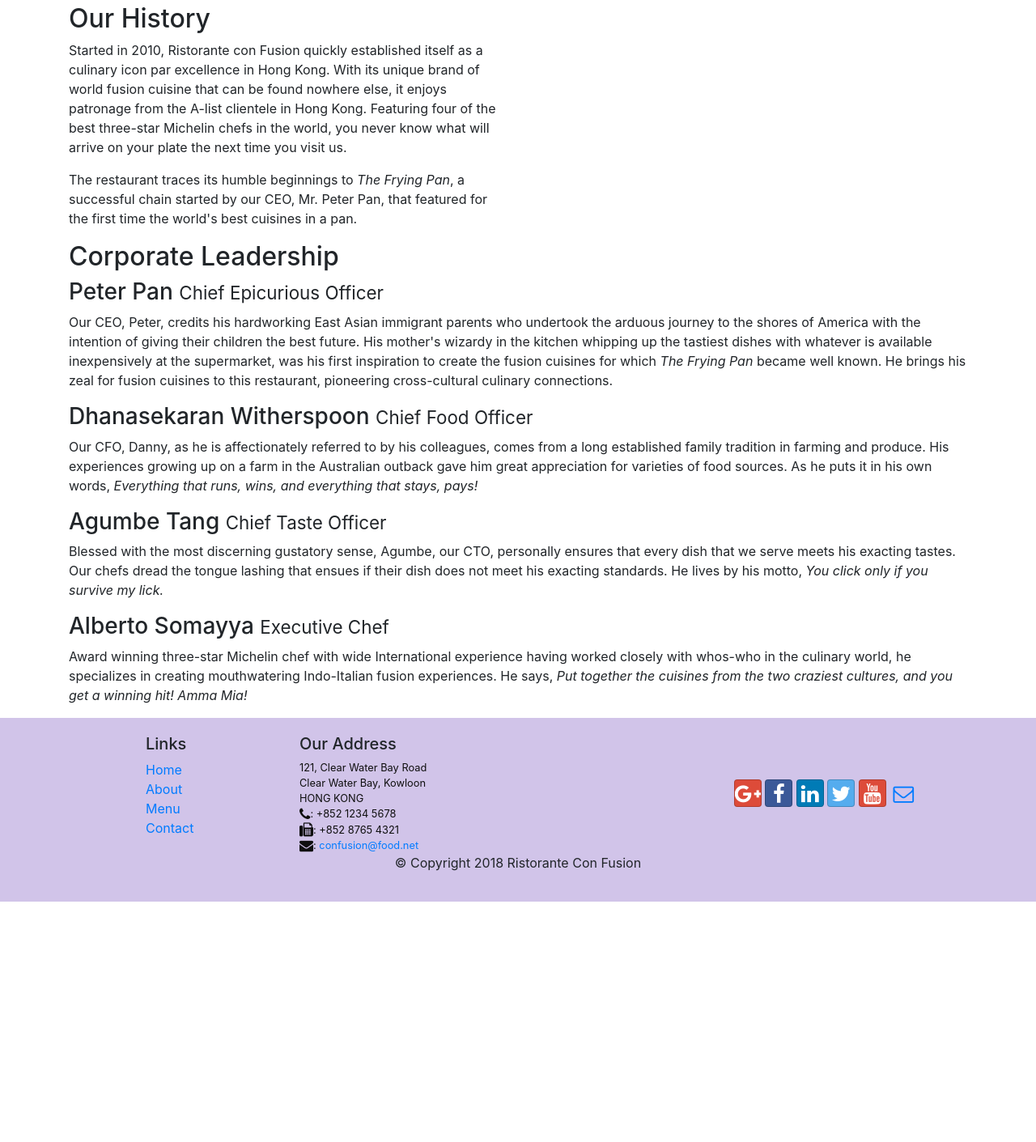
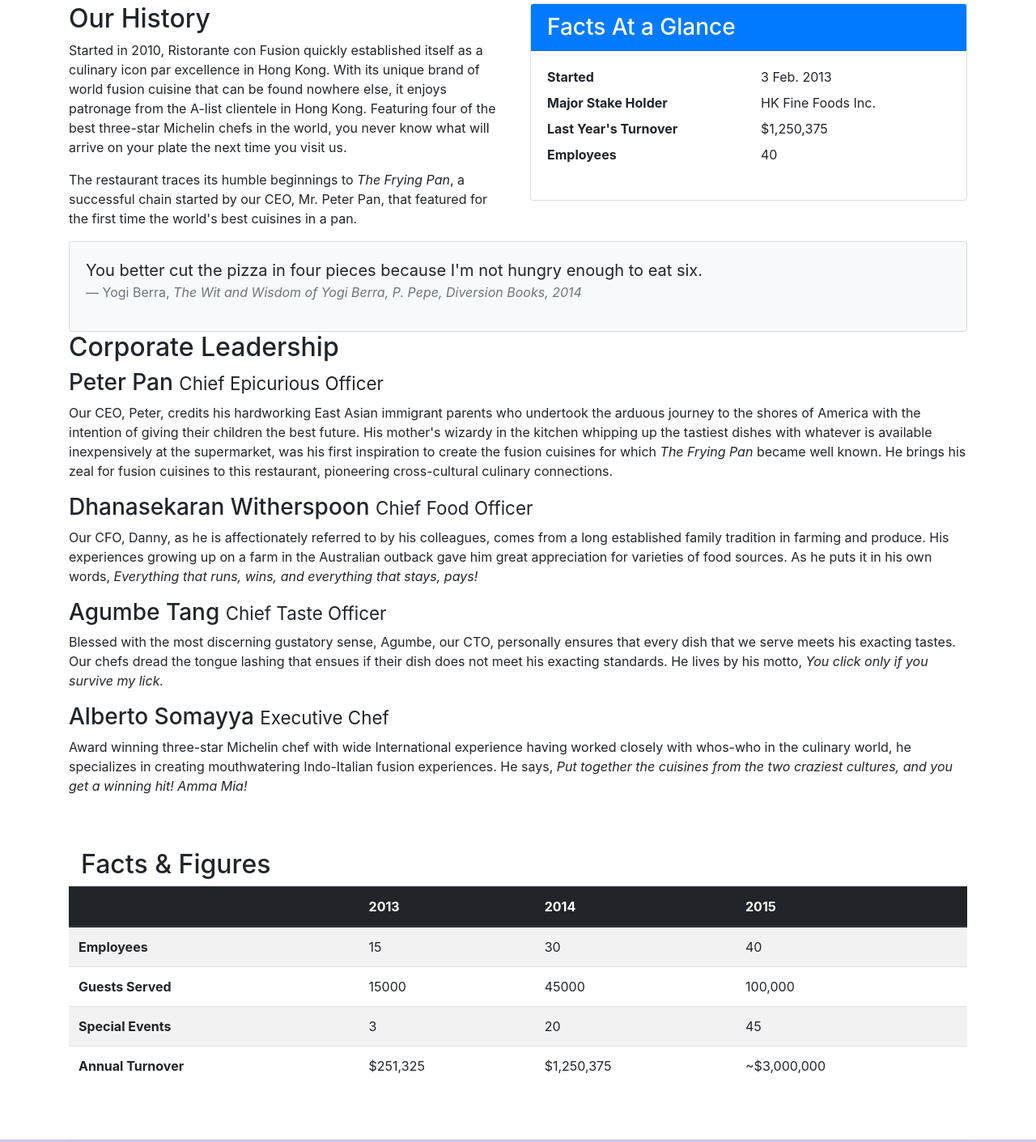
Before and after one commit to medehn/coursera, a website: page ass1/aboutus.html in a window 1280 px wide. Shown: the part 430-1841 px from the top of the page at 81% size. Before the commit the page ends 1544 px from the top, so only its background shows below. Drawn offline with nearby package versions, Linux system fonts and the light colour scheme.

Commit message:
working on ass2

```diff
--- a/ass1/aboutus.html
+++ b/ass1/aboutus.html
@@ -18,14 +18,14 @@
 </head>
 
 <body>
-   <nav class="navbar navbar-dark navbar-expand-sm bg-primary fixed-top">
+   <nav class="navbar navbar-dark navbar-expand-sm fixed-top">
         <div class="container">
            <a class="navbar-brand" href="#">Ristorante Con Fusion</a>
                 <ul class="navbar-nav mr-auto">
                       <li class="nav-item"><a class="nav-link" href="./index.html"><span class="fa fa-home fa-lg"></span> Home</a></li>
                     <li class="nav-item active"><a class="nav-link" href="#"><span class="fa fa-info fa-lg"></span> About</a></li>
                     <li class="nav-item"><a class="nav-link" href="#"><span class="fa fa-list fa-lg"></span> Menu</a></li>
-                    <li class="nav-item"><a class="nav-link" href="#"><span class="fa fa-address-card fa-lg"></span> Contact</a></li>
+                    <li class="nav-item"><a class="nav-link" href="./contactus.html"><span class="fa fa-address-card fa-lg"></span> Contact</a></li>
                 </ul>
         </div>
 		   <button class="navbar-toggler" type="button" data-toggle="collapse" data-target="#Navbar">
@@ -64,8 +64,35 @@
                 <p>Started in 2010, Ristorante con Fusion quickly established itself as a culinary icon par excellence in Hong Kong. With its unique brand of world fusion cuisine that can be found nowhere else, it enjoys patronage from the A-list clientele in Hong Kong.  Featuring four of the best three-star Michelin chefs in the world, you never know what will arrive on your plate the next time you visit us.</p>
                 <p>The restaurant traces its humble beginnings to <em>The Frying Pan</em>, a successful chain started by our CEO, Mr. Peter Pan, that featured for the first time the world's best cuisines in a pan.</p>
             </div>
-            <div>
-            </div>
+                <div class="col-12 col-sm-6">
+                    <div class="card">
+                        <h3 class="card-header bg-primary text-white">Facts At a Glance</h3>
+                        <div class="card-body">
+                            <dl class="row">
+                                <dt class="col-6">Started</dt>
+                                <dd class="col-6">3 Feb. 2013</dd>
+                                <dt class="col-6">Major Stake Holder</dt>
+                                <dd class="col-6">HK Fine Foods Inc.</dd>
+                                <dt class="col-6">Last Year's Turnover</dt>
+                                <dd class="col-6">$1,250,375</dd>
+                                <dt class="col-6">Employees</dt>
+                                <dd class="col-6">40</dd>
+                            </dl>
+                        </div>
+                    </div>
+                </div>
+                <div class="col-12">
+                    <div class="card card-body bg-light">
+                        <blockquote class="blockquote">
+                            <p class="mb-0">You better cut the pizza in four pieces because
+                                I'm not hungry enough to eat six.</p>
+                            <footer class="blockquote-footer">Yogi Berra,
+                                <cite title="Source Title">The Wit and Wisdom of Yogi Berra,
+                                    P. Pepe, Diversion Books, 2014</cite>
+                            </footer>
+                        </blockquote>
+                    </div>
+                </div>
         </div>
 
 
@@ -82,7 +109,52 @@
                 <p>Award winning three-star Michelin chef with wide International experience having worked closely with whos-who in the culinary world, he specializes in creating mouthwatering Indo-Italian fusion experiences. He says, <em>Put together the cuisines from the two craziest cultures, and you get a winning hit! Amma Mia!</em></p>
             </div>
        </div>
+        <div class="row row-content">
+            <div class="col-12 col-sm-9">
+                <h2>Facts &amp; Figures</h2>
+            </div>
+            <div class="col-12 col-sm-3">
+            </div>
 
+            <div class="table-responsive">
+                <table class="table table-striped">
+                    <thead class="thead-dark">
+                    <tr>
+                        <th>&nbsp;</th>
+                        <th>2013</th>
+                        <th>2014</th>
+                        <th>2015</th>
+                    </tr>
+                    </thead>
+                    <tbody>
+                    <tr>
+                        <th>Employees</th>
+                        <td>15</td>
+                        <td>30</td>
+                        <td>40</td>
+                    </tr>
+                    <tr>
+                        <th>Guests Served</th>
+                        <td>15000</td>
+                        <td>45000</td>
+                        <td>100,000</td>
+                    </tr>
+                    <tr>
+                        <th>Special Events</th>
+                        <td>3</td>
+                        <td>20</td>
+                        <td>45</td>
+                    </tr>
+                    <tr>
+                        <th>Annual Turnover</th>
+                        <td>$251,325</td>
+                        <td>$1,250,375</td>
+                        <td>~$3,000,000</td>
+                    </tr>
+                    </tbody>
+                </table>
+            </div>
+        </div>
     </div>
 
     <footer class="footer">
```
